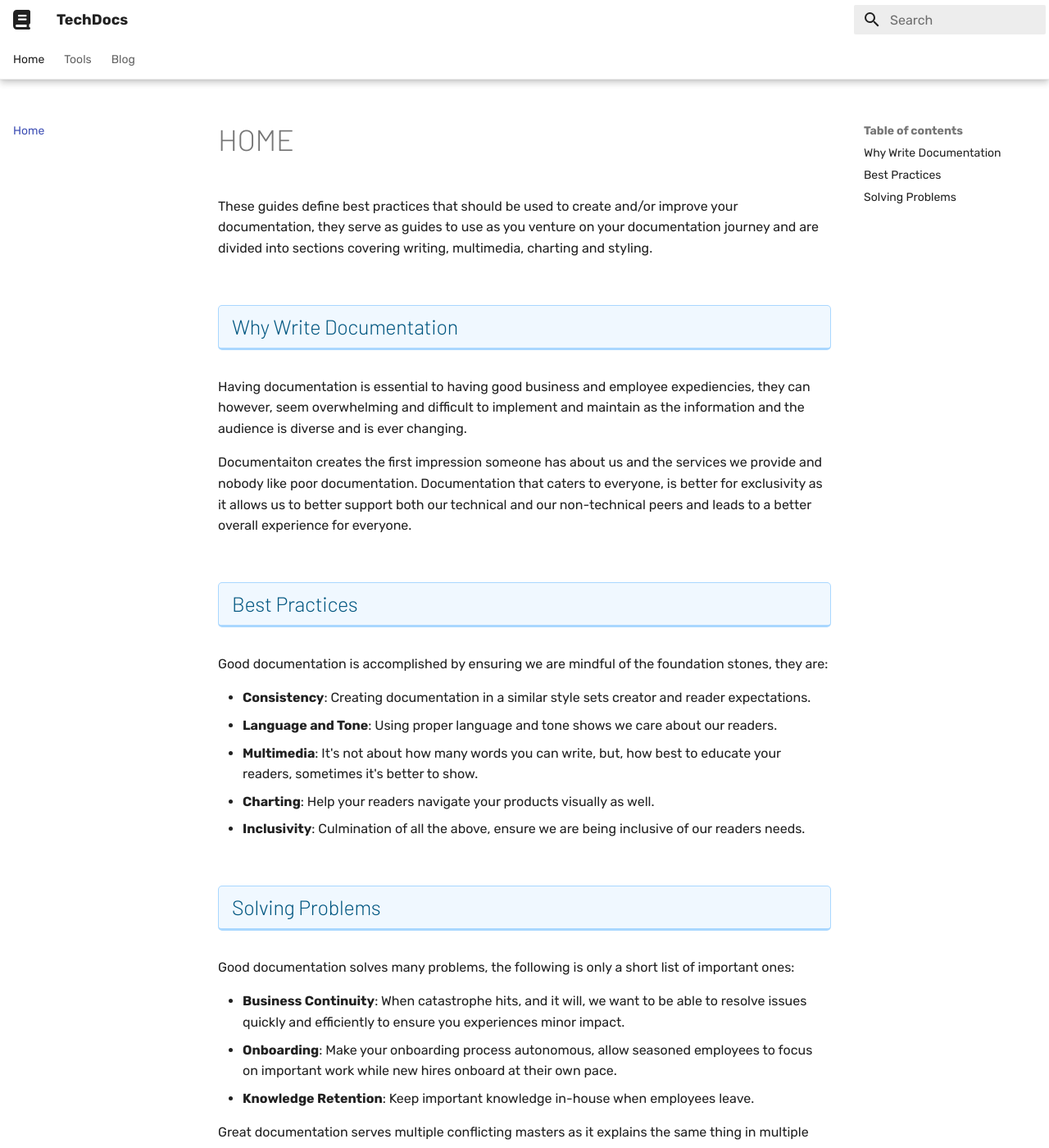
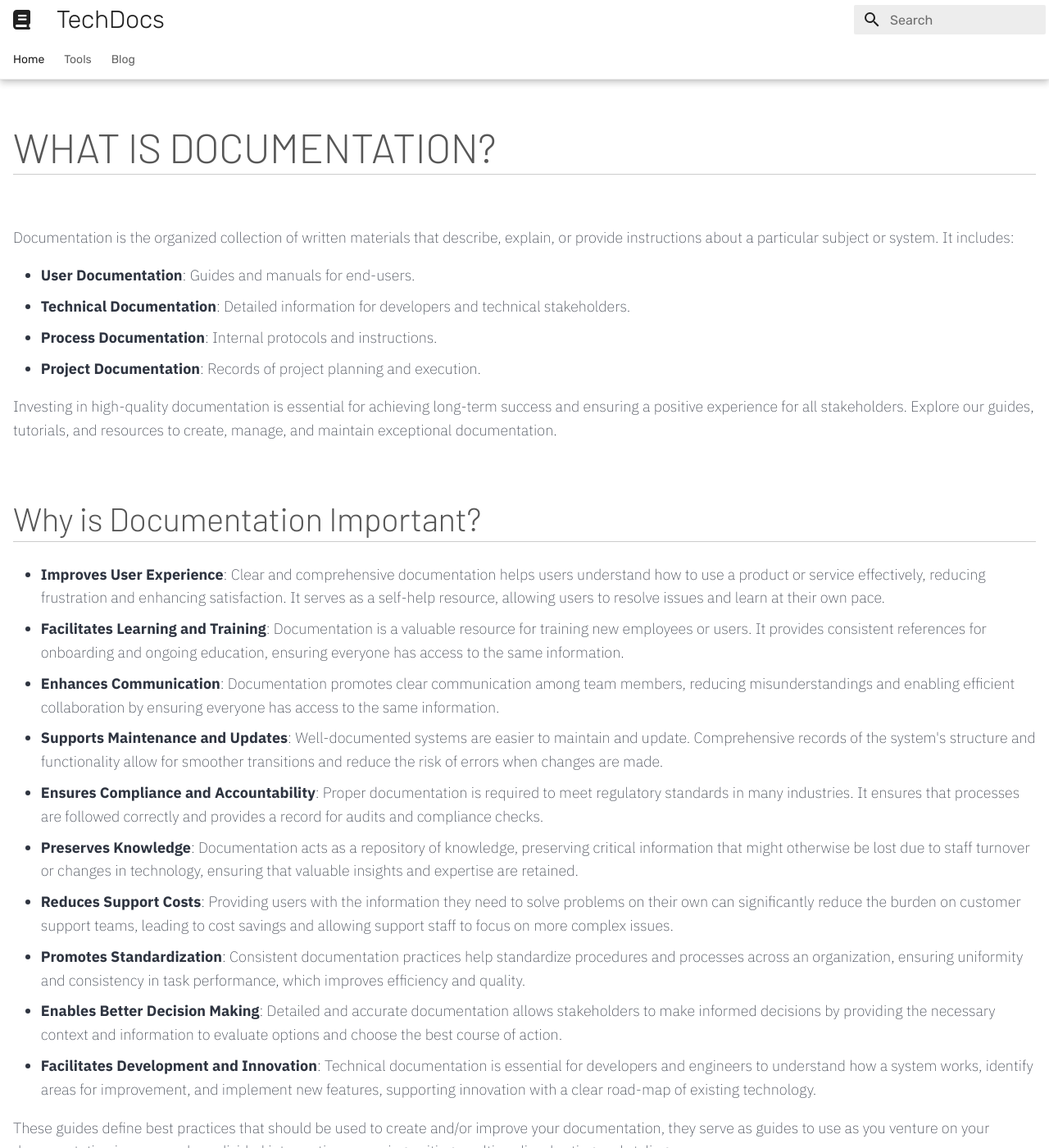
Before and after one commit to SilentGlasses/techdocs, an MkDocs documentation site: the page built from docs/index.md, in a window 1280 px wide and 1400 px high. Shown: the whole window at 82% size. Built offline with MkDocs 1.6.1 and Material for MkDocs 9.7.7, drawn with Linux system fonts in a browser that asks for light colours; some of the changed text lies outside the part shown.

Commit message:
add new content and a blog post

```diff
--- a/docs/index.md
+++ b/docs/index.md
@@ -1,33 +1,32 @@
+---
+hide:
+  - navigation
+  - toc
+  - path
+---
+
+# What is Documentation?
+
+Documentation is the organized collection of written materials that describe, explain, or provide instructions about a particular subject or system. It includes:
+
+- **User Documentation**: Guides and manuals for end-users.
+- **Technical Documentation**: Detailed information for developers and technical stakeholders.
+- **Process Documentation**: Internal protocols and instructions.
+- **Project Documentation**: Records of project planning and execution.
+
+Investing in high-quality documentation is essential for achieving long-term success and ensuring a positive experience for all stakeholders. Explore our guides, tutorials, and resources to create, manage, and maintain exceptional documentation.
+
+## Why is Documentation Important?
+
+- **Improves User Experience**: Clear and comprehensive documentation helps users understand how to use a product or service effectively, reducing frustration and enhancing satisfaction. It serves as a self-help resource, allowing users to resolve issues and learn at their own pace.
+- **Facilitates Learning and Training**: Documentation is a valuable resource for training new employees or users. It provides consistent references for onboarding and ongoing education, ensuring everyone has access to the same information.
+- **Enhances Communication**: Documentation promotes clear communication among team members, reducing misunderstandings and enabling efficient collaboration by ensuring everyone has access to the same information.
+- **Supports Maintenance and Updates**: Well-documented systems are easier to maintain and update. Comprehensive records of the system's structure and functionality allow for smoother transitions and reduce the risk of errors when changes are made.
+- **Ensures Compliance and Accountability**: Proper documentation is required to meet regulatory standards in many industries. It ensures that processes are followed correctly and provides a record for audits and compliance checks.
+- **Preserves Knowledge**: Documentation acts as a repository of knowledge, preserving critical information that might otherwise be lost due to staff turnover or changes in technology, ensuring that valuable insights and expertise are retained.
+- **Reduces Support Costs**: Providing users with the information they need to solve problems on their own can significantly reduce the burden on customer support teams, leading to cost savings and allowing support staff to focus on more complex issues.
+- **Promotes Standardization**: Consistent documentation practices help standardize procedures and processes across an organization, ensuring uniformity and consistency in task performance, which improves efficiency and quality.
+- **Enables Better Decision Making**: Detailed and accurate documentation allows stakeholders to make informed decisions by providing the necessary context and information to evaluate options and choose the best course of action.
+- **Facilitates Development and Innovation**: Technical documentation is essential for developers and engineers to understand how a system works, identify areas for improvement, and implement new features, supporting innovation with a clear road-map of existing technology.
+
 These guides define best practices that should be used to create and/or improve your documentation, they serve as guides to use as you venture on your documentation journey and are divided into sections covering writing, multimedia, charting and styling.
-
-## Why Write Documentation
-
-Having documentation is essential to having good business and employee expediencies, they can however, seem overwhelming and difficult to implement and maintain as the information and the audience is diverse and is ever changing.
-
-Documentaiton creates the first impression someone has about us and the services we provide and nobody like poor documentation. Documentation that caters to everyone, is better for exclusivity as it allows us to better support both our technical and our non-technical peers and leads to a better overall experience for everyone.
-
-## Best Practices
-
-Good documentation is accomplished by ensuring we are mindful of the foundation stones, they are:
-
-- **Consistency**: Creating documentation in a similar style sets creator and reader expectations.
-- **Language and Tone**: Using proper language and tone shows we care about our readers.
-- **Multimedia**: It's not about how many words you can write, but, how best to educate your readers, sometimes it's better to show.
-- **Charting**: Help your readers navigate your products visually as well.
-- **Inclusivity**: Culmination of all the above, ensure we are being inclusive of our readers needs.
-
-## Solving Problems
-
-Good documentation solves many problems, the following is only a short list of important ones:
-
-- **Business Continuity**: When catastrophe hits, and it will, we want to be able to resolve issues quickly and efficiently to ensure you experiences minor impact.
-- **Onboarding**: Make your onboarding process autonomous, allow seasoned employees to focus on important work while new hires onboard at their own pace.
-- **Knowledge Retention**: Keep important knowledge in-house when employees leave.
-
-Great documentation serves multiple conflicting masters as it explains the same thing in multiple ways.
-
-- **Tutorials**: Quick introductions to your project, service or platform. These should be quick, allowing readers to experience wins within 30 minutes.
-- **Topic Guides**: Detailed explanation of _why_ to foster understanding, these should work readers through accomplishing something in a step by step process.
-- **Reference**: Comprehensive guides on all critical pieces of your platforms.
-- **Troubleshooting / FAQs**: Answers to questions for when people get stuck and you will need to guide them. Mainly for Issues you expect to arise or issues that have been experienced already.
-- **SOPs**: Provide detailed steps to get to a desired outcome. These are similar to References but provide more instructional guides, think about a software release process.
--- a/docs/sylesheets/extra.css
+++ b/docs/sylesheets/extra.css
@@ -1,40 +1,39 @@
-@import url('https://fonts.googleapis.com/css2?family=Barlow:wght@300;500&display=swap');
+@import url('https://fonts.googleapis.com/css2?family=Barlow:wght@300;500&family=IBM+Plex+Sans:wght@200;400;700&family=Share+Tech&display=swap');
 
+html{background: #f0f2f7 !important;}
 .md-grid {max-width: initial;}
 .md-footer{display: none;}
+.md-banner__inner {color: #eceff4 !important;}
 
-* Font Stuff */
+.md-header__topic {font-size: 1.5rem; font-weight: 200 !important;}
+.md-header {position: sticky;}
+
+/* Navigation Tweaks */
+.md-sidebar {color: #385676;}
+.md-nav {font-size: .6rem;line-height: 1.5;}
+
+
+/* Font Stuff */
+a.toclink {color: #4d547e;}
+.admonition, .md-typeset details {font-size: .8rem;}
 .md-typeset {
-line-height: 1.5;
+  font-family: 'IBM Plex Sans';
+  font-size: .9rem;
+  font-weight: 300;
+  line-height: 1.6;
+  color: #2e3440 !important;
   color-adjust: exact;
+  text-align: left;
   text-rendering: optimizeLegibility;
   -moz-osx-font-smoothing: grayscale;
 }
-.md-typeset h1 {
-font-family: 'Barlow', sans-serif;
-font-size: 2.25em !important;
-text-transform: uppercase;
-}
-.md-typeset h2 {
-font-family: 'Barlow', sans-serif;
-color: #005680;
-background: #F0F8FF;
-padding: 8px 8px 8px 16px;
-width: 100%;
-display: inline-block;
-border: 1px solid #A9D7FF;
-border-bottom: 3px solid #A9D7FF;
-border-radius: 5px;
-}
-.md-typeset h3 {
-color: #334C5E;
-background: #F8F9FA;
-padding: 4px 4px 4px 12px;
-width: 100%;
-display: inline-block;
-border: 1px solid #D8D8D8;
-border-radius: 3px;
-}
+
+.md-typeset blockquote,
+.md-typeset ul li blockquote,
+.md-typeset ul li p,
+.md-typeset .admonition.quote,
+.git-revision-date-localized-plugin,
+.git-revision-date-localized-plugin-date {font-family: 'Share Tech', monospace; margin-bottom: 1rem;}
 
 /* Pre Code Boxes */
 .md-typeset pre, code {
@@ -56,32 +55,43 @@
 	white-space: -o-pre-wrap;
 }
 
-/* Severity Colors */
-.sev1 {background: #ffb6b9;color: #000000;padding: 3px 6px 3px 6px;min-width: 400px;}
-.sev2 {background: #ffcab0;color: #000000;padding: 3px 6px 3px 6px;min-width: 200px;}
-.sev3 {background: #ffe4b3;color: #000000;padding: 3px 6px 3px 6px;min-width: 200px;}
-.sev4 {background: #cadefc;color: #000000;padding: 3px 6px 3px 6px;min-width: 200px;}
-.sev5 {background: #defcf9;color: #000000;padding: 3px 6px 3px 6px;min-width: 400px;}
+/* Highlighting */
+.md-typeset mark {
+	margin: 0.25em;
+	padding: .0625em 0;
+	border-radius: .1rem;
+	background-color: #dcfe5f;
+	box-shadow: .25em 0 0 #dcfe5f, -.25em 0 0 #dcfe5f;
+	word-break: break-word;
+	-webkit-box-decoration-break: clone;
+	box-decoration-break: clone;
+}
+
+/* Heading Sizes */
+.md-typeset h1, h2 {font-family: 'Barlow', 'IBM Plex Sans'; color: #575757; border-bottom: 1px inset #ccc;}
+.md-typeset h3, h4 {font-family: 'Barlow'; font-weight: 300; color: #757575; border-bottom: 1px inset #ccc;}
+.md-typeset h1 {font-size: 2.5rem; text-transform: uppercase;}
+.md-typeset h2 {font-size: 2rem;}
+.md-typeset h3 {font-size: 1.75rem;}
+.md-typeset h4 {font-size: 1.5rem;}
+
+/* Statement */
+.statement {color: #FFFFFF;font-size: 1.2rem;border-radius: 6px;background-color: #4c566a;padding: 20px;position: relative;text-align: center;margin-top: 5px;margin-bottom: 5px;}
+.statement h2.statehead {font-size: 1.25rem !important;color: #FFFFFF;font-weight: bolder;background-color: #4c566a;border: none;margin-top: 0px;}
 
 /* Table */
-.md-typeset__table,
-.md-typeset table:not([class]) {
+.md-typeset__table,.md-typeset table:not([class]) {
 	display: table !important;
 	word-wrap: break-word;
 	min-width: 100%;
 }
 .md-typeset table:not([class]) th {
-font-size: 1.25em;
-font-weight: bolder;
+	background-color: #4c566a;
+	color: #FFFFFF;
+  text-transform: uppercase;
 	text-align: center !important;
-color: var(--md-primary-bg-color);
-background-color: var(--md-primary-fg-color);
 	vertical-align: middle;
 	word-wrap: break-word;
-}
-
-ul {
-  padding-left: 10px;
 }
 
 /* Responsive iframe*/
@@ -92,7 +102,6 @@
   padding-top: 56.25%;
    /* 16:9 Aspect Ratio (divide 9 by 16 = 0.5625) */;
 }
-
 .responsive-iframe {
   position: absolute;
   top: 0;
@@ -103,61 +112,6 @@
   height: 100%;
 }
 
-/* Mission Statement */
-.banner {
-color: #FFFFFF;
-font-family: 'Barlow', sans-serif;
-font-size: 1.5rem !important;
-font-weight: bolder;
-border-radius: 6px;
-background-color: #ffb6b9;
-padding: 20px;
-position: relative;
-text-align: center;
-margin-top: 5px;
-margin-bottom: 5px;
-}
-
-.banner h2.bannerhead {
-color: #000000;
-background-color: #ffb6b9;
-border: none;
-margin-top: 0px;
-}
-
-/* Theme and Pillars Table*/
-.techops_theme {
-font-size: 2rem;
-color: #FFFFFF;
-border-radius: 6px;
-background-color: #003c64;
-padding: 5px;
-position: relative;
-text-align: center;
-margin-top: 2px;
-margin-bottom: 2px;
-border: 3px solid #FFFFFF;
-}
-
-.pillars {
-border: 3px solid #FFFFFF;
-background: #EFEFEF;
-width: 100%;
-}
-
-.pillars th {
-background-color: #96ca51;
-font-size: 1.25rem;
-color: #FFFFFF;
-text-align: center;
-vertical-align: middle;
-border: 3px solid #FFFFFF;
-}
-
-.pillars td {
-border: solid 3px #FFFFFF;
-}
-
 /* Figure */
 .md-typeset figure {
   max-width: 75%;
@@ -166,7 +120,6 @@
   border-radius: 6px;
   box-shadow: 3px 3px 6px rgba(55, 84, 170, .15), -7px -7px 15px rgba(255, 255, 255, 1), 0px 0px 4px rgba(255, 255, 255, .2) !important;
 }
-
 .md-typeset figure > img {
   margin-left: auto;
   margin-right: auto;
@@ -175,60 +128,8 @@
   border: 5px solid #f3f4f7;
   box-shadow: 3px 3px 6px rgba(55, 84, 170, .15), -7px -7px 15px rgba(255, 255, 255, 1), 0px 0px 4px rgba(255, 255, 255, .2) !important;
 }
-
 .md-typeset figcaption {
   font-family: 'Share Tech', monospace;
   font-style: normal;
   margin: .5em auto .5em;
 }
-
-/* Statement */
-.statement {
-color: #FFFFFF;
-font-size: 1.2rem;
-border-radius: 6px;
-background-color: #2094f3;
-padding: 20px;
-position: relative;
-text-align: center;
-margin-top: 5px;
-margin-bottom: 5px;
-}
-
-.statement h2.statehead {
-font-size: 1.5rem !important;
-color: #FFFFFF;
-font-weight: bolder;
-background-color: #2094f3;
-border: none;
-margin-top: 0px;
-}
-
-/* Tabbed Content */
-.md-typeset .tabbed-set > label {color: #1880c9;font-weight: 500;}
-
-.md-typeset .tabbed-content {
-padding: 10px;
-color: #ff764d;
-background-color: hsla(14.1, 100%, 76.7%, 0.025);
-border-radius: 6px;
-border-bottom: 2px solid hsla(14.1, 100%, 76.7%, 0.2);
-box-shadow: 2px 0 1px -1px rgba(0,0,0,0.1), -2px 0 1px -1px rgba(0,0,0,0.1);
-}
-
-footer.md-footer {
-background-color: #2094f3;
-}
-.md-footer__inner {
-padding: 0.2rem;
-}
-.md-footer__link {
-padding-top: 0.2rem;
-padding-bottom: 0.0rem;
-}
-.md-footer-meta__inner {
-    display: flex;
-    flex-wrap: wrap;
-    justify-content: space-between;
-    padding: 0.0rem;
-}
--- a/mkdocs.yml
+++ b/mkdocs.yml
@@ -26,6 +26,8 @@
     - content.tabs.link
     - navigation.indexes
     - navigation.instant
+    - navigation.path
+    - navigation.prune
     - navigation.tabs
     - navigation.tabs.sticky
     - navigation.top
```
Also changed, not shown: README.md (+2 -0 lines), docs/blog/posts/why_documentation.md (added, +66 -0 lines), requirements.txt (+10 -37 lines), 1 other file. Lines whose indentation alone changed are shown as unchanged.
